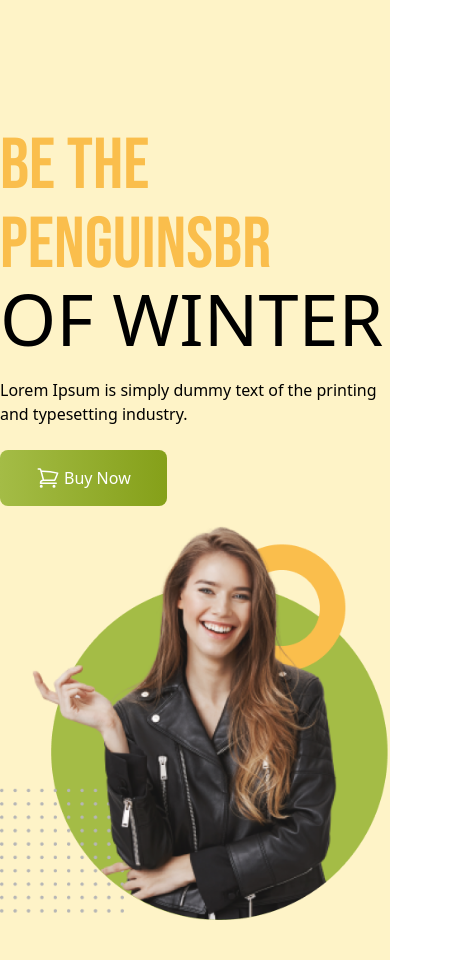
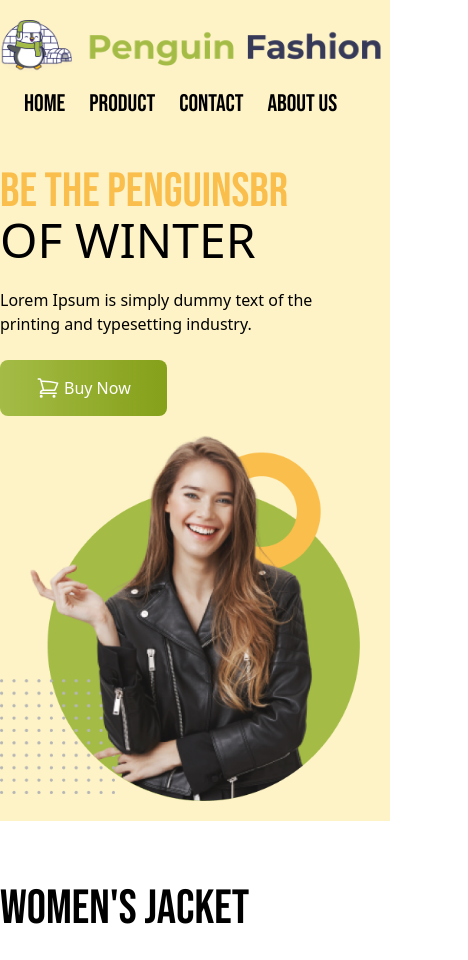
Before and after one commit to Afik-Hassan/penguin-fashion, a plain HTML site: page index.html in a window 390 px wide. Shown: the top 960 px of the page, 468 px wide, since content can reach past the window. Drawn offline with nearby package versions, Linux system fonts and the light colour scheme.

Commit message:
Added nav bar and made it responsive

```diff
--- a/index.html
+++ b/index.html
@@ -13,10 +13,24 @@
             font-family: 'Bebas Neue', sans-serif;}
     </style>
 </head>
-    <header class="bg-amber-100 py-28 md:py-28">
-        <div class="flex flex-col justify-center items-center  md:mx-32 md:flex-row  ">
+    <header class="bg-amber-100 py-5 md:py-28">
+
+
+     <nav class="md:flex md:max-w-screen-3xl mx-auto font-bebas items-center justify-around">
+        <img src="/icons/logo.png" alt="" class="w-96 mdml-8">
+
+        <div><ul class=" sm:flex sm: ml-6 sm: mt-4 flex gap-6 text-2xl">
+            <li><a href="">Home</a></li>
+            <li><a href="">Product</a></li>
+            <li><a href="">Contact</a></li>
+            <li><a href="">About Us</a></li>
+        </ul></div>
+     </nav>
+
+
+        <div class="flex flex-col justify-center items-center mr-7 mt-8 md:mx-32 md:flex-row  ">
             <div class=" md:mr-60">
-                <h1 class="text-7xl uppercase py-3"> <span class="text-[#FABE4C] font-bebas">Be the Penguinsbr </span><br>of Winter</h1>
+                <h1 class=" text-5xl md:text-7xl uppercase py-3"> <span class="text-[#FABE4C] font-bebas">Be the Penguinsbr </span><br>of Winter</h1>
                 <p class="py-3">Lorem Ipsum is simply dummy text of the printing
                     and typesetting industry.</p>
                     <button class=" my-3 py-4 px-9 border-solid bg-gradient-to-r from-[#A4BC46] to-[#85A019] rounded-lg text-white font-medium flex gap-1"><svg xmlns="http://www.w3.org/2000/svg" fill="none" viewBox="0 0 24 24" stroke-width="1.5" stroke="currentColor" class="w-6 h-6">
@@ -36,10 +50,10 @@
                                         <!-- womem's jacket section -->
 
     <main>
-        <section class="max-w-screen-xl mx-auto font-bebas my-10">
+        <section class=" md:max-w-screen-xl mx-auto font-bebas my-10">
 
             <h3 class="text-5xl py-6 font-bebas">Women's Jacket</h3>
-           <div class=" grid grid-cols-3 gap-6">
+           <div class=" md:grid grid-cols-3 gap-6">
             <div class="p-3 shadow-xl shadow-[#dbdbdb] rounded-2xl">
                 <img src="/images/jacket-1.png" alt="" class="bg-[#F1F1F1] px rounded-xl">
                 <h4 class="text-3xl font-bebas">Orange jacket</h4>
@@ -90,7 +104,7 @@
         <section class="max-w-screen-xl mx-auto font-bebas my-28">
 
             <h3 class="text-5xl py-6 font-bebas">Men's Jacket</h3>
-           <div class=" grid grid-cols-3 gap-6">
+           <div class=" p- md:grid grid-cols-3 gap-6">
             <div class="p-3 shadow-xl shadow-[#dbdbdb] rounded-2xl">
                 <img src="/images/jacket-4.png" alt="" class="bg-[#F1F1F1] px rounded-xl">
                 <h4 class="text-3xl font-bebas">Ash and Yellow jacket</h4>
```
